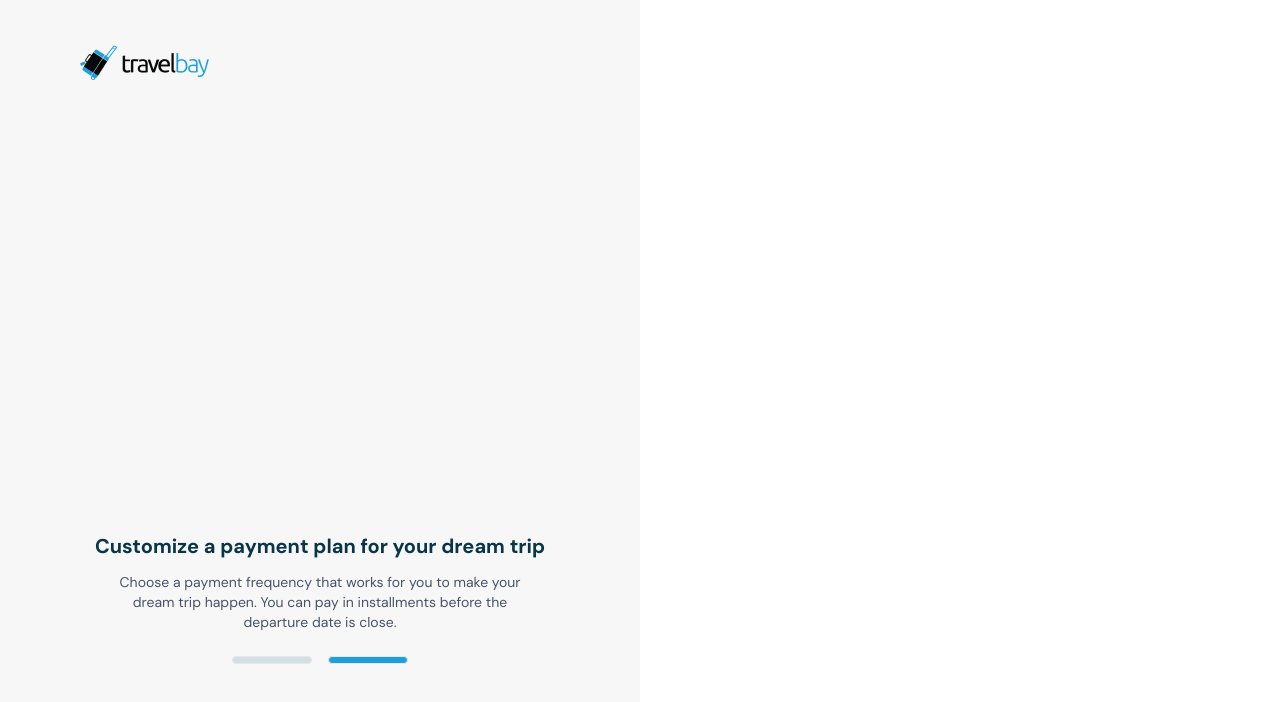
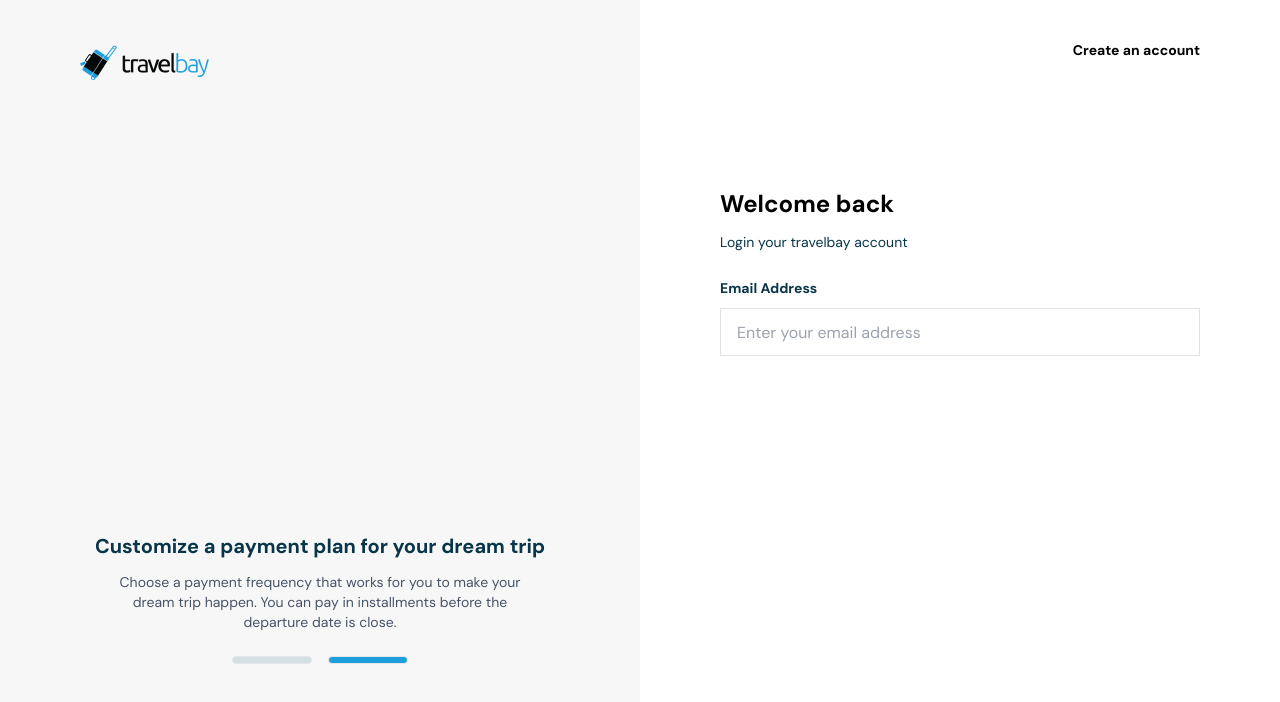
Before and after one commit to Generalsoi/travelbay, a React (Vite) app: page / in a window 1280 px wide. Shown: the top 702 px of the page. Built offline with nearby package versions, Linux system fonts and the light colour scheme.

Commit message:
fix: minor updates

```diff
--- a/src/components/Login.tsx
+++ b/src/components/Login.tsx
@@ -39,7 +39,38 @@ export const Login: FC = () => {
           </div>
         </div>
       </div>
-      <div className="w-full md:w-[50%]"></div>
+      <div className="w-full md:w-[50%] px-4 md:px-20 md:h-screen py-6 md:py-10">
+        <div className="flex items-center justify-end ">
+          <h2 className="font-bold text-sm md:text-md">Create an account</h2>
+        </div>
+        <div className="md:mt-32">
+          <h2 className="font-bold text-lg md:text-2xl">Welcome back</h2>
+          <p className="text-xs md:text-sm text-[#093549] mt-3">
+            Login your travelbay account
+          </p>
+
+          <form className="mt-6">
+            <div>
+              <label
+                htmlFor="email"
+                className="text-[#093549] font-bold text-sm md:text-md"
+              >
+                Email Address
+              </label>
+              <div
+                className="w-full h-12 mb-8 mt-2"
+                style={{ border: "1px solid rgba(18, 18, 18, 0.12)" }}
+              >
+                <input
+                  type="text"
+                  placeholder="Enter your email address"
+                  className="w-full h-full outline-none px-4 rounded-lg"
+                />
+              </div>
+            </div>
+          </form>
+        </div>
+      </div>
     </div>
   );
 };
```
